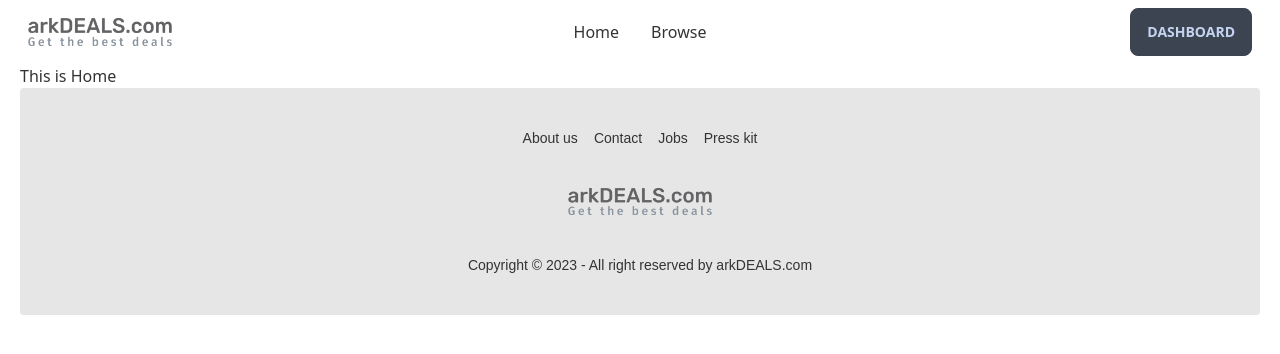
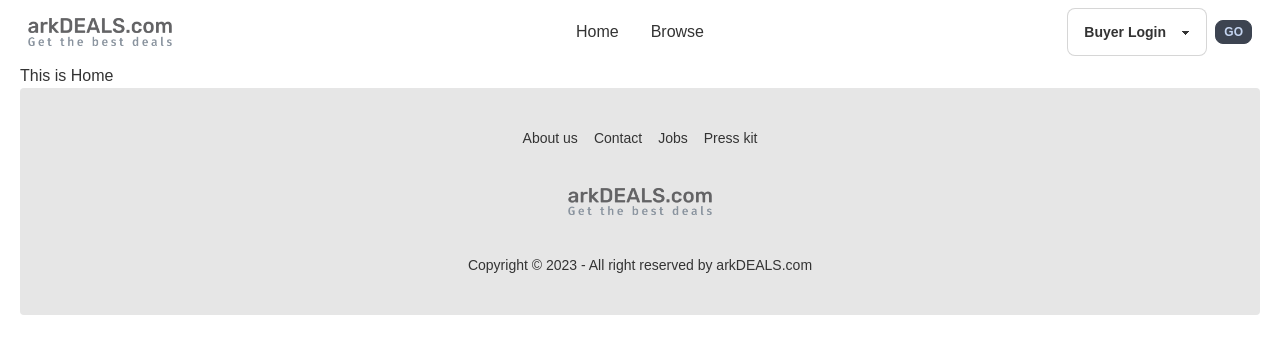
Before and after one commit to abdurrahman720/arkDEALS.com_MERN, a React (Create React App) app: page / in a window 1280 px wide. Shown: the top 354 px of the page. Built offline with nearby package versions, Linux system fonts and the light colour scheme; a web font is replaced by a local one.

Commit message:
buyer seller login option

```diff
--- a/package.json
+++ b/package.json
@@ -11,6 +11,8 @@
     "firebase": "^9.15.0",
     "react": "^18.2.0",
     "react-dom": "^18.2.0",
+    "react-hook-form": "^7.41.5",
+    "react-icons": "^4.7.1",
     "react-router-dom": "^6.6.1",
     "react-scripts": "5.0.1",
     "react-toastify": "^9.1.1",
--- a/src/App.js
+++ b/src/App.js
@@ -5,7 +5,7 @@ import { router } from './Routes/Routes';
 
 function App() {
   return (
-    <div className="max-w-[1240px] mx-auto">
+    <div className="max-w-[1240px] mx-auto font-custom1">
       <RouterProvider router={router}></RouterProvider>
     </div>
   );
--- a/src/Components/Footer.jsx
+++ b/src/Components/Footer.jsx
@@ -4,7 +4,7 @@ import logo from '../assets/png/logo.png'
 
 const Footer = () => {
     return (
-        <footer className="footer footer-center p-10 bg-base-200 text-base-content rounded font-custom1">
+        <footer className="footer footer-center p-10 bg-base-200 text-base-content rounded">
         <div className="grid grid-flow-col gap-4">
         <Link to="/"  className="link link-hover">About us</Link>
          <Link to="/" className="link link-hover">Contact</Link>
--- a/src/Components/Navbar.jsx
+++ b/src/Components/Navbar.jsx
@@ -1,39 +1,90 @@
-import React from 'react';
-import { Link } from 'react-router-dom';
-import logo from '../assets/png/logo.png'
-
+import React from "react";
+import { Link, useNavigate } from "react-router-dom";
+import logo from "../assets/png/logo.png";
+import { FiLogOut } from "react-icons/fi";
+import { useForm } from "react-hook-form";
 
 const Navbar = () => {
-  const menuItems = <>
+  const { register, handleSubmit } = useForm();
+  const navigate = useNavigate();
+  let user = { email: "" };
+  const menuItems = (
+    <>
       <li>
-      <Link to='/'>Home</Link>
+        <Link to="/">Home</Link>
       </li>
       <li>
-      <Link to='/'>Browse</Link>
+        <Link to="/">Browse</Link>
       </li>
     </>
+  );
+
+  const handlelogin = (data) => {
+    console.log(data.login);
+    if (data.login === "Buyer Login") {
+      navigate('/login');
+    }
+    if (data.login === "Seller Login") {
+      navigate('/register')
+    }
+  };
   return (
     <div className="navbar bg-base-100">
       <div className="navbar-start">
         <div className="dropdown">
           <label tabIndex={0} className="btn btn-ghost lg:hidden">
-              <svg xmlns="http://www.w3.org/2000/svg" className="h-5 w-5" fill="none" viewBox="0 0 24 24" stroke="currentColor"><path strokeLinecap="round" strokeLinejoin="round" strokeWidth="2" d="M4 6h16M4 12h8m-8 6h16" /></svg>
+            <svg
+              xmlns="http://www.w3.org/2000/svg"
+              className="h-5 w-5"
+              fill="none"
+              viewBox="0 0 24 24"
+              stroke="currentColor"
+            >
+              <path
+                strokeLinecap="round"
+                strokeLinejoin="round"
+                strokeWidth="2"
+                d="M4 6h16M4 12h8m-8 6h16"
+              />
+            </svg>
           </label>
-            <ul tabIndex={0} className="menu menu-compact dropdown-content mt-3 p-2 shadow bg-base-100 rounded-box w-52">
+          <ul
+            tabIndex={0}
+            className="menu menu-compact dropdown-content mt-3 p-2 shadow bg-base-100 rounded-box w-52"
+          >
             {menuItems}
           </ul>
         </div>
-          <Link to='/' className="w-36">
+        <Link to="/" className="w-36">
           <img src={logo} alt="" />
         </Link>
       </div>
       <div className="navbar-center hidden lg:flex">
-          <ul className="menu menu-horizontal px-1">
-            {menuItems}
-          </ul>
+        <ul className="menu menu-horizontal px-1">{menuItems}</ul>
       </div>
       <div className="navbar-end">
+        {user?.email ? (
+          <>
             <Link className="btn">Dashboard</Link>
+
+            <Link className="ml-2 ">
+              <FiLogOut className="" />
+            </Link>
+          </>
+        ) : (
+          <form onSubmit={handleSubmit(handlelogin)}>
+            <div className="flex items-center">
+              <select
+                {...register("login")}
+                className="select input-bordered max-w-xs"
+              >
+                <option selected>Buyer Login</option>
+                <option>Seller Login</option>
+              </select>
+              <input className="btn btn-xs ml-2" type="submit" value="Go" />
+            </div>
+          </form>
+        )}
       </div>
     </div>
   );
--- /dev/null
+++ b/src/Pages/Home/Banner/Banner.jsx
@@ -0,0 +1,11 @@
+import React from 'react';
+
+const Banner = () => {
+    return (
+        <div>
+
+        </div>
+    );
+};
+
+export default Banner;
```
Also changed, not shown: 2 other files (tests, documents, lock files or other folders). Lines whose indentation alone changed are shown as unchanged.
